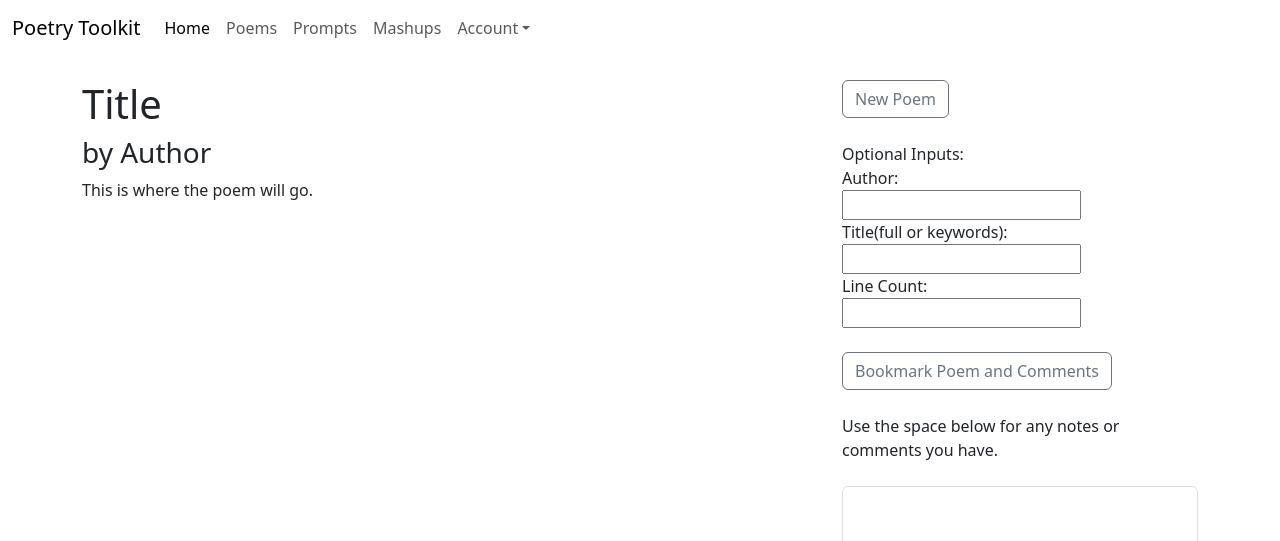
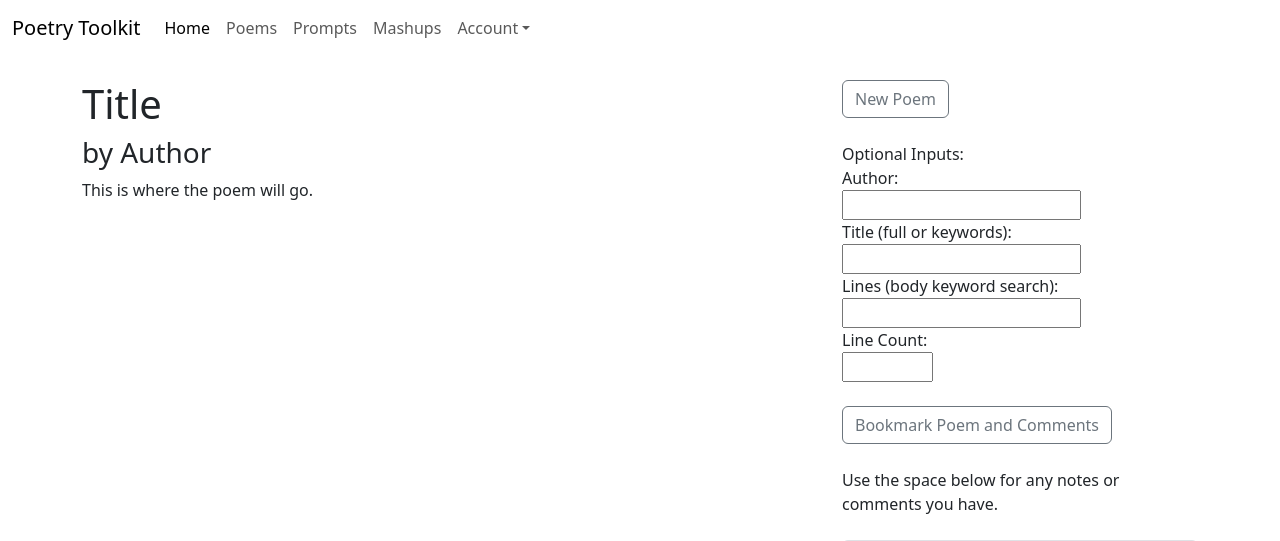
Before and after one commit to juneadam/poetry-app, a Flask app: page /poems in a window 1280 px wide. Shown: the top 541 px of the page. Run offline with Flask 2, Linux system fonts and the light colour scheme; data that the repository does not hold is empty.

Commit message:
added body keyword search to poems page

```diff
--- a/server.py
+++ b/server.py
@@ -103,6 +103,7 @@ def call_random_poem_with_inputs():
 
     author = request.json.get('author-input')
     title = request.json.get('title-input')
+    lines = request.json.get('lines-input')
     linecount = request.json.get('linecount-input')
 
     payload = []
@@ -111,6 +112,8 @@ def call_random_poem_with_inputs():
         payload.append(('author', author))
     if title:
         payload.append(('title', title))
+    if lines:
+        payload.append(('lines', lines))
     if linecount:
         payload.append(('linecount', linecount))
 
--- a/static/poems.js
+++ b/static/poems.js
@@ -9,6 +9,7 @@ const poemAuthor = document.querySelector('#poem-author')
 const poemText = document.querySelector('#poem-text')
 const titleInput = document.querySelector('#title-input')
 const authorInput = document.querySelector('#author-input')
+const linesInput = document.querySelector('#lines-input')
 const linecountInput = document.querySelector('#linecount-input')
 
 
@@ -20,9 +21,10 @@ const linecountInput = document.querySelector('#linecount-input')
 const randomPoem = document.querySelector('#random-poem').addEventListener('click', () => {
   const userTitleValue = titleInput.value
   const userAuthorValue = authorInput.value
+  const userLinesValue = linesInput.value
   const userLinecountValue = linecountInput.value
 
-  if (!userTitleValue && !userAuthorValue && !userLinecountValue){
+  if (!userTitleValue && !userAuthorValue &&!userLinesValue && !userLinecountValue){
     fetch('/random-poem.json')
     .then((response) => response.json())
     .then((responseData) => {
@@ -39,6 +41,7 @@ const randomPoem = document.querySelector('#random-poem').addEventListener('clic
     const dataPacket = {
       'title-input': userTitleValue,
       'author-input': userAuthorValue,
+      'lines-input': userLinesValue,
       'linecount-input': userLinecountValue
     }
 
--- a/templates/poems.html
+++ b/templates/poems.html
@@ -23,8 +23,9 @@
             <!-- optional inputs -->
             <div>Optional Inputs:</div>
             <div><label for="author-user-input">Author: </label></div><input type="text" id="author-input" name="author"></input>
-            <div><label for="title-user-input">Title(full or keywords): </label></div><input type="text" id="title-input" name="title"></input>
-            <div><label for="line-count-user-input">Line Count: </label></div><input type="text" id="linecount-input" name="linecount"></input><br><br>
+            <div><label for="title-user-input">Title (full or keywords): </label></div><input type="text" id="title-input" name="title"></input>
+            <div><label for="lines-user-input">Lines (body keyword search): </label></div><input type="text" id="lines-input" name="lines"></input>
+            <div><label for="line-count-user-input">Line Count: </label></div><input type="text" id="linecount-input" name="linecount" maxlength="3" size="4"></input><br><br>
 
             <!-- button to save comments/bookmark poem -->
             <button type="button" class="btn btn-outline-secondary" id="bookmark-poem">Bookmark Poem and Comments</button><br><br>
```
